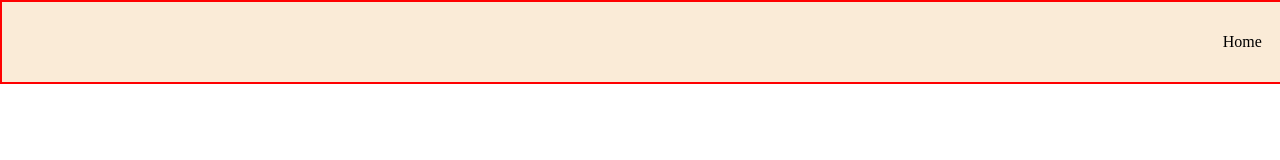
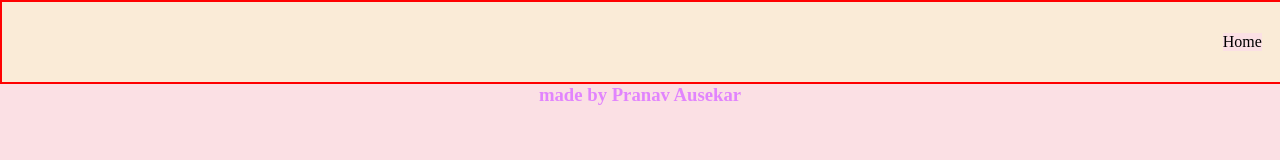
Before and after one commit to Pranav-Ausekar/Flex-box-CSS, a plain HTML site: page index.html in a window 1280 px wide. Shown: the top 160 px of the page. Drawn offline with Linux system fonts and the light colour scheme.

Commit message:
new changes

```diff
--- a/1-CSS/style.css
+++ b/1-CSS/style.css
@@ -1,6 +1,7 @@
 * {
     margin: 0;
     padding: 0;
+    background-color: rgb(251, 224, 228);
 }
 
 .container {
@@ -25,3 +26,8 @@
 .item:hover {
     background-color: rgb(250, 206, 150);
 }
+
+h3 {
+    color: rgb(225, 132, 253);
+    text-align: center;
+}
--- a/index.html
+++ b/index.html
@@ -16,6 +16,8 @@
         <div class="item">Services</div>
         <div class="item">Blog</div>
     </div>
+
+    <h3>made by Pranav Ausekar</h3>
 </body>
 
 </html>
```
